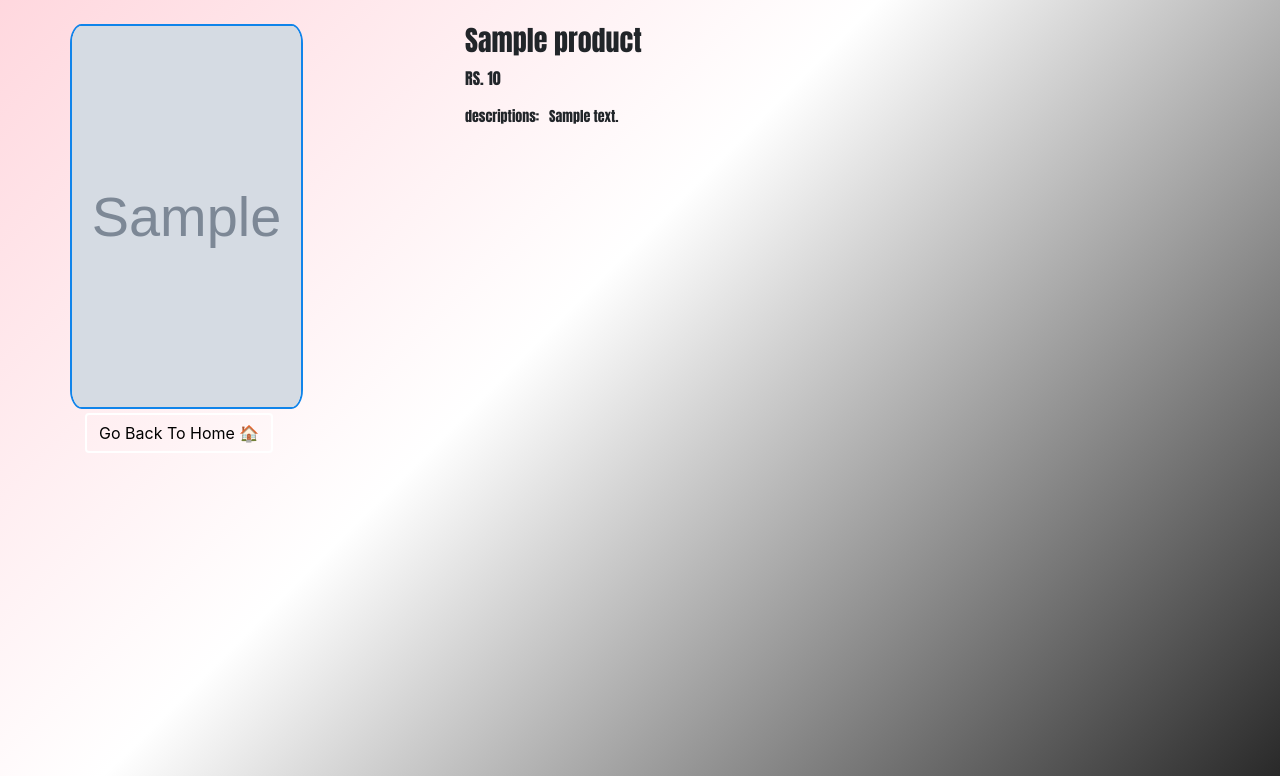
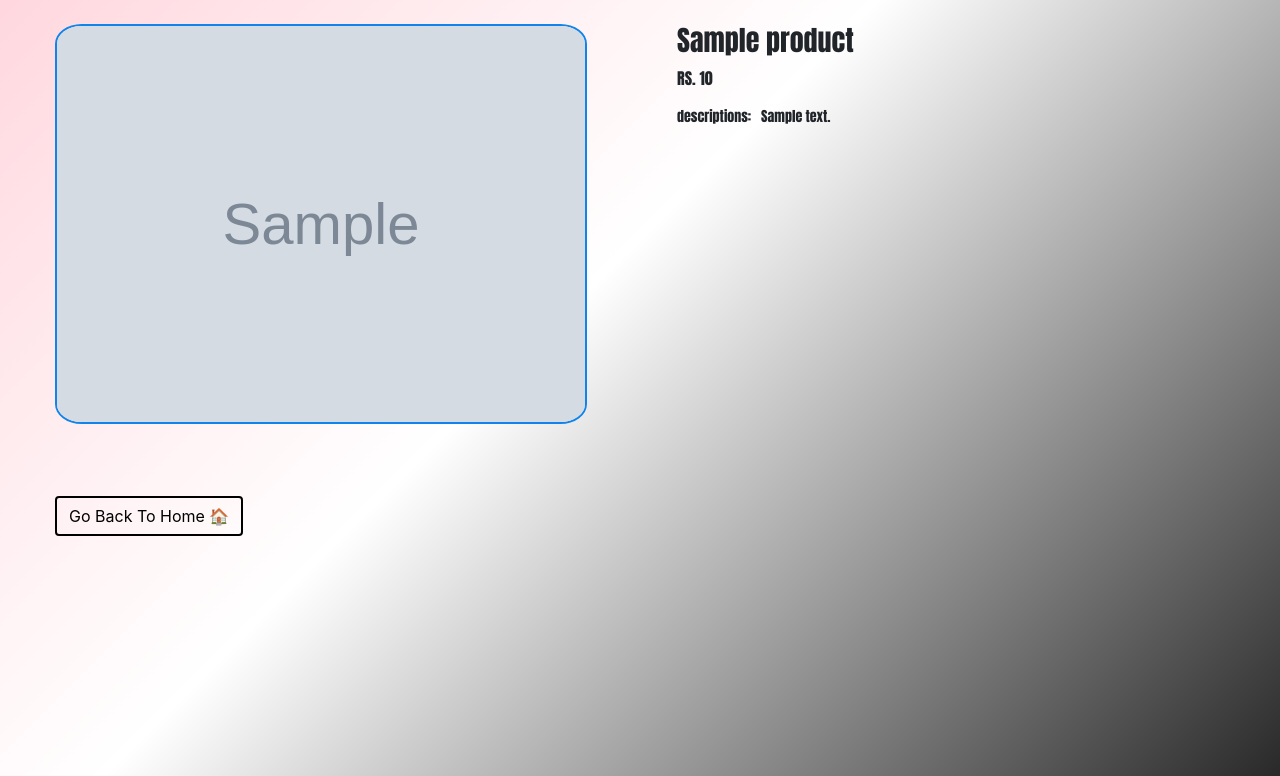
Before and after one commit to BabariyaMit8702/yadav-mall, a Django app: page /products/1 in a window 1280 px wide. Shown: the top 776 px of the page. Run offline with Django 5.2, Linux system fonts and the light colour scheme; tables that the repository leaves empty hold one stand-in row (values such as "Sample post"); grey boxes marked "Sample" are stand-in pictures; some libraries are stand-ins or nearby versions.

```diff
--- a/ecwapp/templates/productview.html
+++ b/ecwapp/templates/productview.html
@@ -76,12 +76,22 @@
 }
   .btn{
     margin-right: 1px;
-    border: 2px solid white;
+    border: 2px solid black;
     color: black;
+    transition: transform 0.5s ease-in;
   }
   .btn:hover{
      color: white;
+     transform: rotate(360deg);
     background-color: black;
+  }
+  .myfl{
+    display: flex;
+    flex-wrap: wrap;
+    margin: 55px;
+  }
+  .r{
+    margin-left: 90px;
   }
   </style>
 </head>
@@ -90,30 +100,24 @@
 
 <body class="animated-bg">
 
-  <div class="container my-4">
-    <div class="row">
-      <div class="col-md-4">
-        <div class="row">
-          <img src="/media/{{currunt_product.image}}" width="233px" ; height="385px"
+  <div class="my-4 myfl">
+        <div class="l">
+          <img src="/media/{{currunt_product.image}}" width="auto" ; height="400px"
             style="border: 2px solid rgb(16, 132, 234); border-radius: 5%;">
-        </div>
-        <div class="my-1" class="row">
+
+        <br><br><br><Br>
             <a class="btn" href="/">Go Back To Home 🏠</a>
           <br>
         </div>
-      </div>
-      <div class="col-md-8">
+
+      <div class="r">
         <h3 style="font-family: Impact, Haettenschweiler, 'Arial Narrow Bold', sans-serif;">{{currunt_product.product_name}}</h3>
         <p style="font-family: Impact, Haettenschweiler, 'Arial Narrow Bold', sans-serif;">RS. {{currunt_product.price}} </p>
-        <pre style="font-family: Impact, Haettenschweiler, 'Arial Narrow Bold', sans-serif;">descriptions:   {{currunt_product.desc}}</pre>
+        <pre style="font-family: Impact, Haettenschweiler, 'Arial Narrow Bold', sans-serif;">descriptions:   {{ currunt_product.desc|slice:'0:100' }}
+                                   {{ currunt_product.desc|slice:'101:200' }}
+                                  {{ currunt_product.desc|slice:'201:300' }}</pre>
       </div>
     </div>
-  </div>
-
-
-
-
-
 
 
   <script src="https://code.jquery.com/jquery-3.6.0.min.js"></script>
```
Also changed, not shown: ecwapp/templates/homepage.html (+6 -5 lines), ecwapp/templates/showcart.html (+67 -8 lines).
